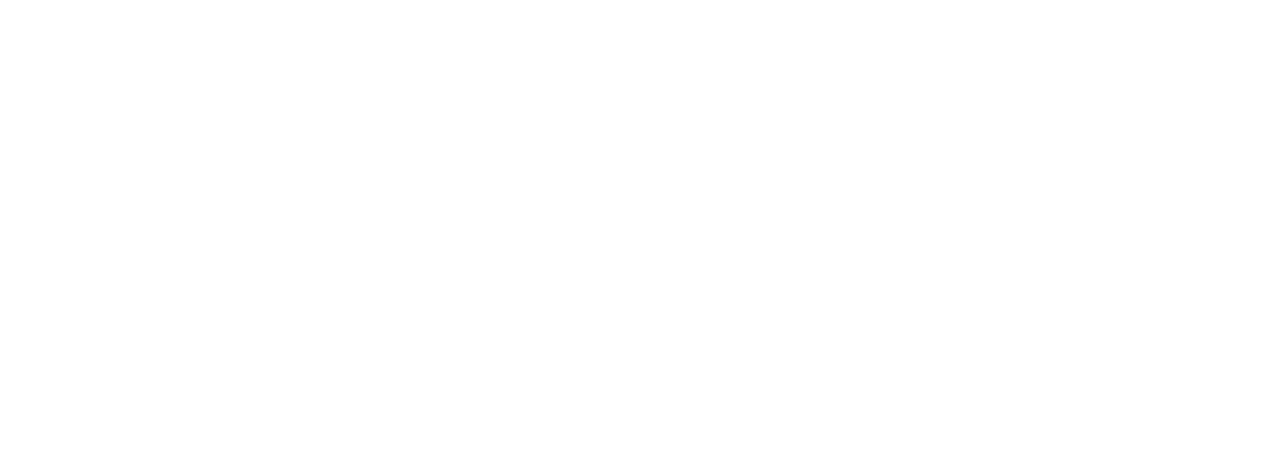
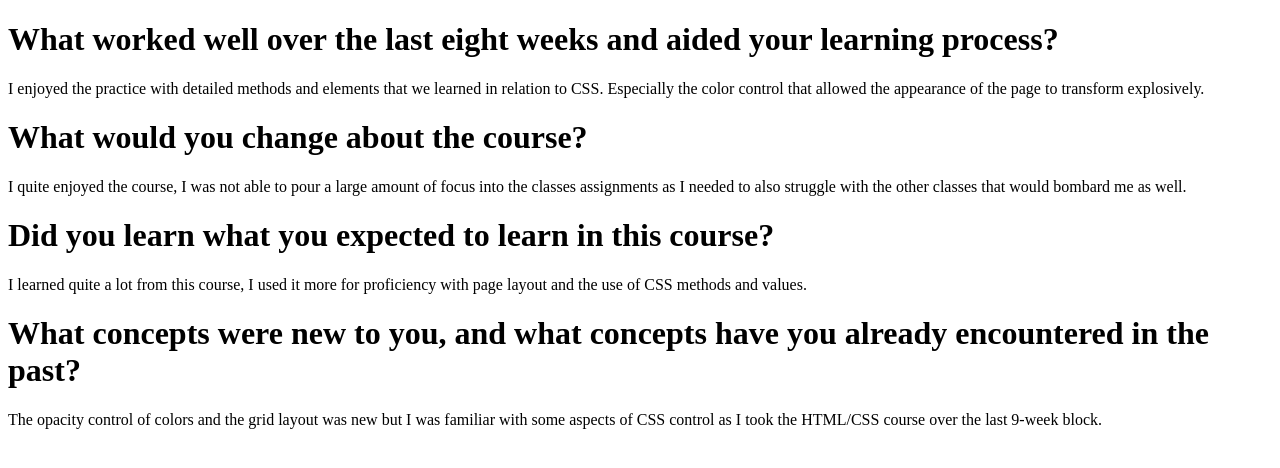
Before and after one commit to DiegoCarmona1/COMP001B.Assignment8, a plain HTML site: page index.html in a window 1280 px wide. Drawn offline with Linux system fonts and the light colour scheme.

Commit message:
added questions and answers, readme file updated

```diff
--- a/index.html
+++ b/index.html
@@ -6,6 +6,13 @@
     <title>Course Review</title>
 </head>
 <body>
-
+    <h1>What worked well over the last eight weeks and aided your learning process?</h1>
+        <p>I enjoyed the practice with detailed methods and elements that we learned in relation to CSS. Especially the color control that allowed the appearance of the page to transform explosively.</p>
+    <h1>What would you change about the course?</h1>
+        <p>I quite enjoyed the course, I was not able to pour a large amount of focus into the classes assignments as I needed to also struggle with the other classes that would bombard me as well.</p>
+    <h1>Did you learn what you expected to learn in this course?</h1>
+        <p>I learned quite a lot from this course, I used it more for proficiency with page layout and the use of CSS methods and  values.</p>
+    <h1>What concepts were new to you, and what concepts have you already encountered in the past?</h1>
+        <p>The opacity control of colors and the grid layout was new but I was familiar with some aspects of CSS control as I took the HTML/CSS course over the last 9-week block.</p>
 </body>
 </html>
```
Also changed, not shown: 1 other file.
